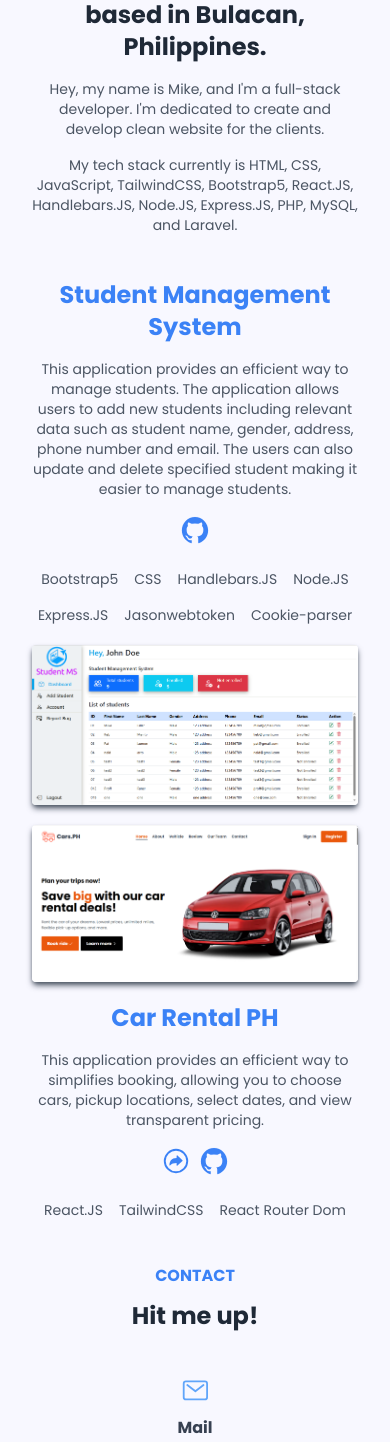
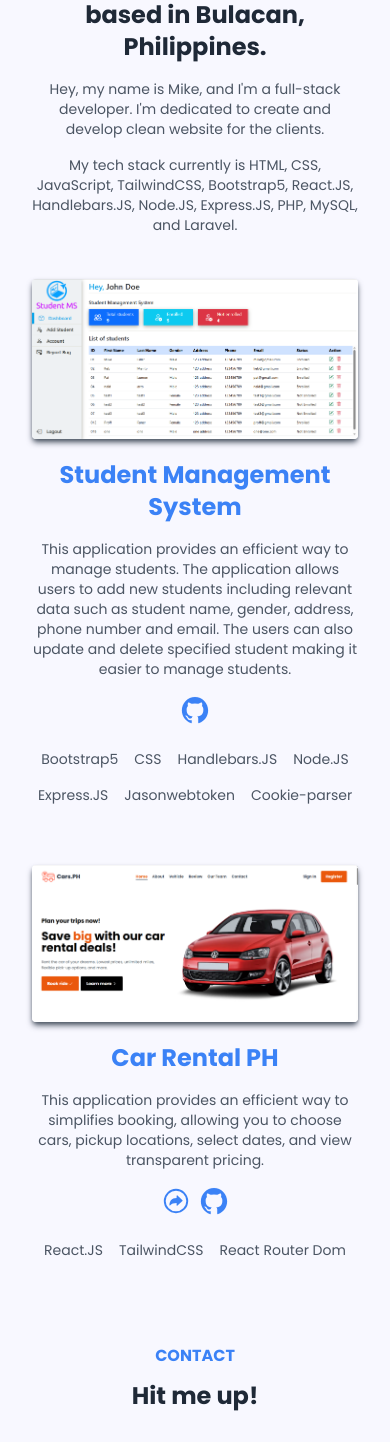
Before and after one commit to mikefillar/mikefillar.github.io, a React (Create React App) app: page / in a window 390 px wide. Shown: the part 969-2411 px from the top of the page. Built offline with nearby package versions, Linux system fonts and the light colour scheme.

Commit message:
project updated

```diff
--- a/src/Components/Project.js
+++ b/src/Components/Project.js
@@ -9,7 +9,12 @@ const Project = () => {
       className="grid md:grid-cols-2 md:flex-row justify-center items-center m-5 p-3 sm:m-7 sm:p-10 md:p-15 semilarge:px-32 semilarge:m-15  semilarge:gap-20 gap-5 sm:gap-12 md:gap-15 h-full"
       id="project"
     >
-      <div className="w-full flex flex-col gap-4 justify-start text-center md:text-left">
+      <div className="flex flex-col text-left gap-6 rounded overflow-hidden shadow-md shadow-gray-600">
+        <a className="cursor-pointer">
+          <img className="" src={project2} alt="coding" />
+        </a>
+      </div>
+      <div className="w-full flex flex-col gap-4 justify-start text-center md:text-left mb-10 md:mb-0">
         <a className="text-blue-500 font-bold text-2xl cursor-pointer">
           Student Management System
         </a>
@@ -40,18 +45,13 @@ const Project = () => {
           <li className="text-gray-600 text-sm sm:text-base">Cookie-parser</li>
         </ul>
       </div>
-      <div className="flex flex-col text-left gap-6 rounded overflow-hidden shadow-md shadow-gray-600">
-        <a className="cursor-pointer">
-          <img className="" src={project2} alt="coding" />
-        </a>
-      </div>
       {/* car rental */}
       <div className="flex flex-col text-left gap-6 rounded overflow-hidden shadow-md shadow-gray-600">
         <a href="https://mikefillar.github.io/car-rental-ph" target="_blank">
           <img className="" src={project1} alt="coding" />
         </a>
       </div>
-      <div className="w-full flex flex-col gap-4 justify-start text-center md:text-left">
+      <div className="w-full flex flex-col gap-4 justify-start text-center md:text-left mb-10 md:mb-0">
         <a
           href="https://mikefillar.github.io/car-rental-ph"
           target="_blank"
```
